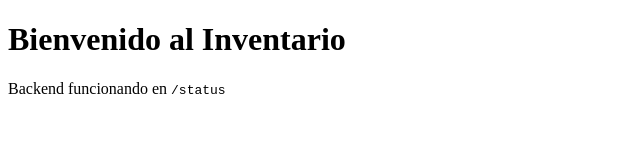
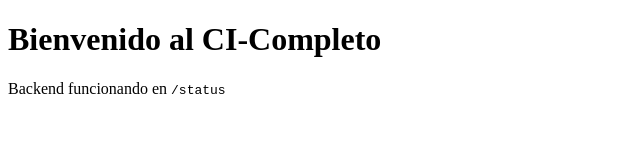
Before and after one commit to jkceballos/ci-completo1, a plain HTML site: page frontend/index.html in a window 1280 px wide. Shown: the whole page, without its empty margins (0-640 px from the left). Drawn offline with Linux system fonts and the light colour scheme.

Commit message:
modified:   frontend/index.html

```diff
--- a/frontend/index.html
+++ b/frontend/index.html
@@ -2,7 +2,7 @@
 <html>
 <head><title>Inventario</title></head>
 <body>
-  <h1>Bienvenido al Inventario</h1>
+  <h1>Bienvenido al CI-Completo</h1>
   <p>Backend funcionando en <code>/status</code></p>
 </body>
 </html>
```
